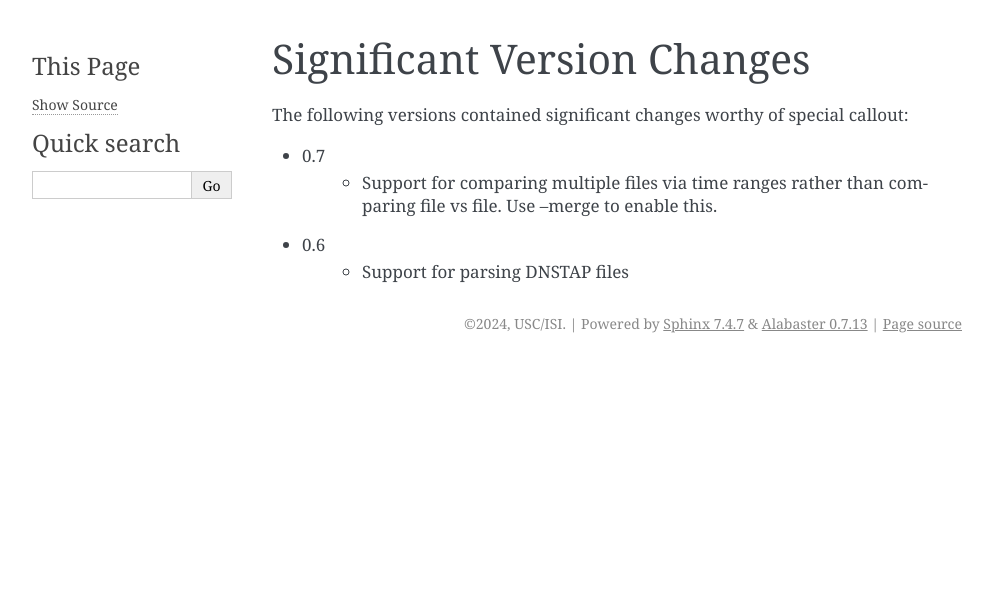
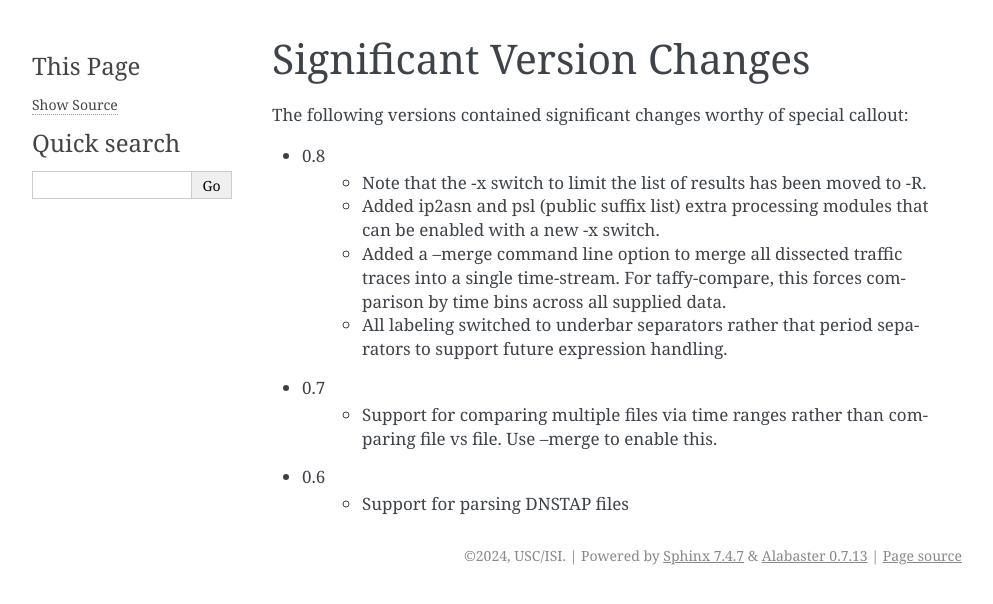
Before and after one commit to traffic-taffy/traffic-taffy, a Sphinx documentation site: the page built from docs/importantchanges.rst, in a window 1280 px wide. Shown: the top 604 px of the page, without its empty margins (148-1141 px from the left). Built offline with Sphinx 7.4.7, drawn with Linux system fonts in a browser that asks for light colours.

Commit message:
changes for 0.8

```diff
--- a/docs/importantchanges.rst
+++ b/docs/importantchanges.rst
@@ -3,6 +3,17 @@ Significant Version Changes
 
 The following versions contained significant changes worthy of special
 callout:
+
+- 0.8
+    - Note that the -x switch to limit the list of results has been
+      moved to -R.
+    - Added ip2asn and psl (public suffix list) extra processing
+      modules that can be enabled with a new -x switch.
+    - Added a --merge command line option to merge all dissected
+      traffic traces into a single time-stream.  For taffy-compare,
+      this forces comparison by time bins across all supplied data.
+    - All labeling switched to underbar separators rather that period
+      separators to support future expression handling.
 
 - 0.7
     - Support for comparing multiple files via time ranges rather than
```
